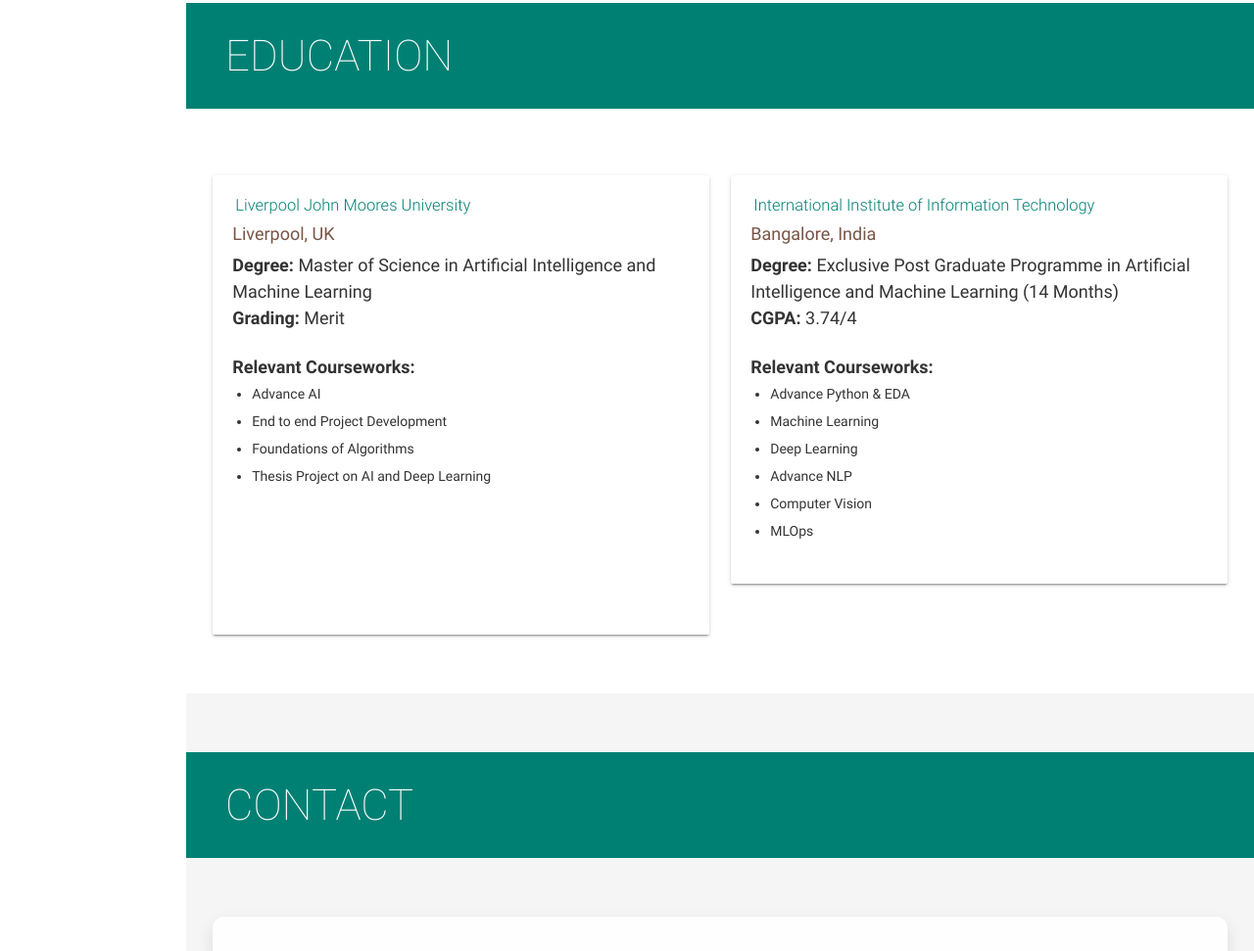
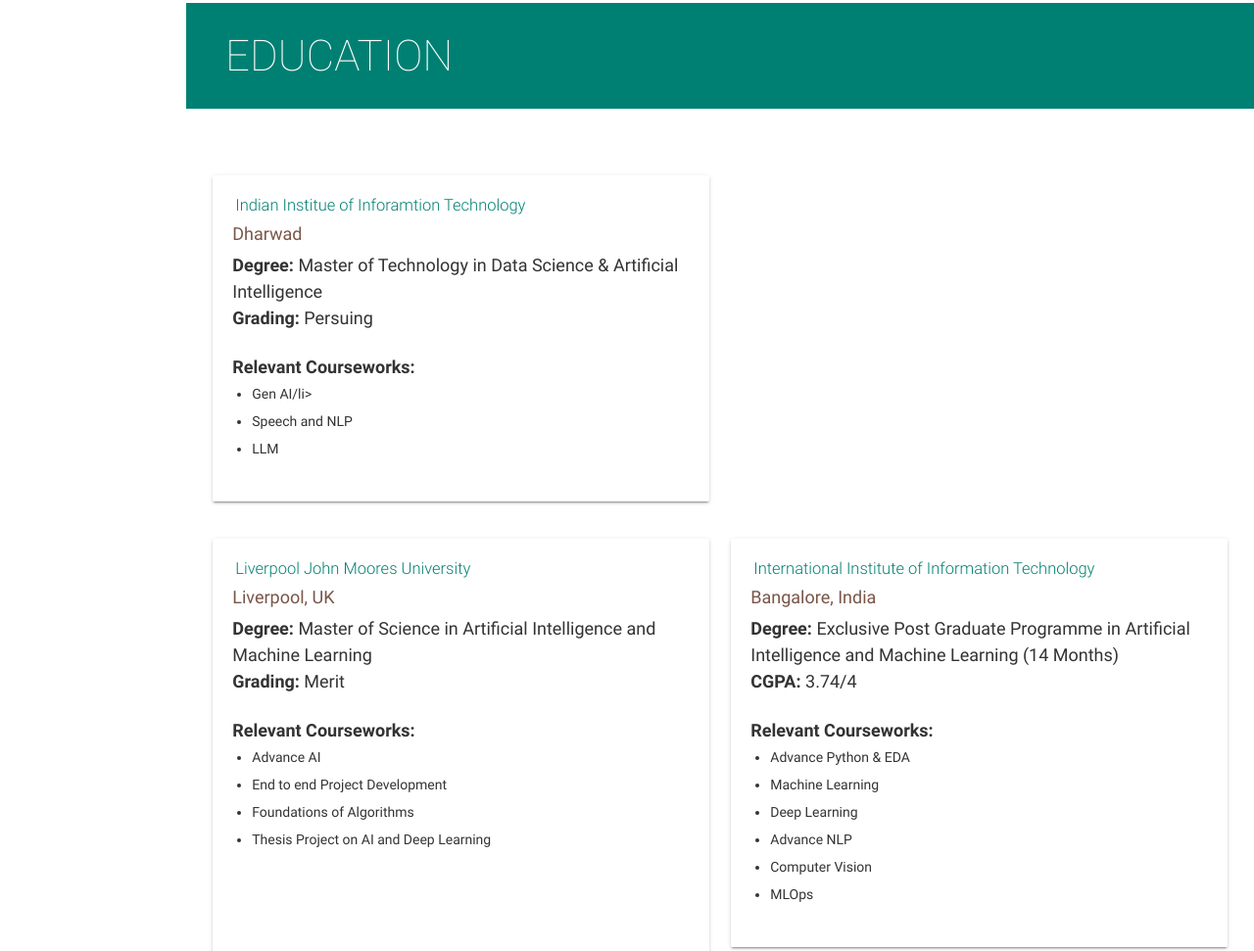
Before and after one commit to jagdishlamba/jagdishlamba.github.io, a plain HTML site: page index.html in a window 1280 px wide. Shown: the part 5630-6601 px from the top of the page at 98% size. Drawn offline with nearby package versions, Linux system fonts and the light colour scheme.

```diff
--- a/index.html
+++ b/index.html
@@ -652,6 +652,36 @@
     <section id="education" class="section scrollspy">
       <h3 class="page-title white-text teal">Education</h3>
       <div class="container">
+         <div class="row">
+          <!-- Education -->
+          <div class="col s12 m6 l6">
+            <div class="card">
+              <div class="card-content">
+                <p>
+                  <span class="card-title"><a href="https://www.iiitdwd.ac.in/" target="_blank" class="teal-text hoverline">Indian Institue of Inforamtion Technology</a></span>
+                </p>
+                <p class="brown-text">Dharwad</p>
+                <p>
+                  <b>Degree: </b>Master of Technology in Data Science  & Artificial Intelligence
+                  <br>
+                  <b>Grading: </b> Persuing
+                </p>
+
+                <ul>
+                  <p>
+                    <b>Relevant Courseworks:</b>
+                  <ul>
+                    <li>Gen AI/li>
+                    <li>Speech and NLP</li>
+                    <li>LLM </li>
+                  </ul>
+                  </p>
+
+                </ul>
+              </div>
+            </div>
+          </div>
+         </div>
         <div class="row">
           <!-- Education -->
           <div class="col s12 m6 l6">
```
